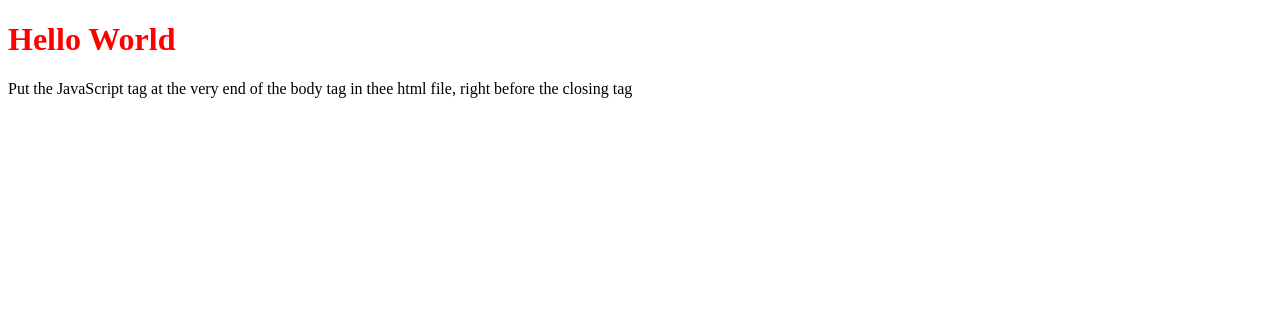
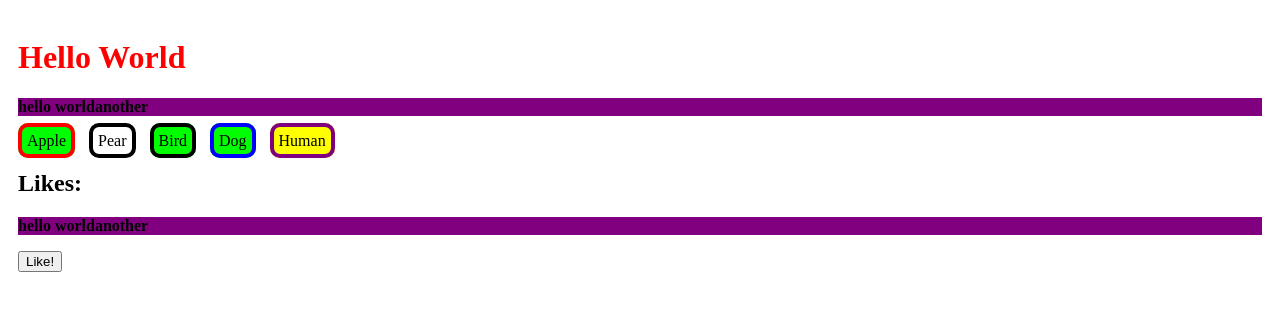
Before and after one commit to Noemike/sah-js-examples, a plain HTML site: page index.html in a window 1280 px wide. Drawn offline with nearby package versions, Linux system fonts and the light colour scheme.

Commit message:
played with JavaScript

```diff
--- a/index.html
+++ b/index.html
@@ -10,6 +10,17 @@
     <h1>Hello World</h1>
     <p>Put the JavaScript tag at the very end of the body tag in thee html file, right before the closing tag
     </p>
+<div class="first">Apple</div>
+<div class="second">Pear</div>
+<div class="third">Bird</div>
+<div class="fourth">Dog</div>
+<div class="fifth">Human</div>
+
+<h2>Likes:</h2>
+<p>13</p>
+<button>Like!</button>
+
+<script src="https://code.jquery.com/jquery-3.5.1.js"></script>
 <script src="scripts.js"></script>
 </body>
 </html>
--- a/scripts.js
+++ b/scripts.js
@@ -1,3 +1,17 @@
+// 4th part
+
+$('p').css('background', 'purple');
+$('p').text('<strong>hello world</strong>');
+$('p').html('<strong>hello world</strong>');
+
+$('p').append('<strong>another</strong>');
+// $('div').remove();
+
+$('button').click(() => {
+    $('.first').toggleClass ('hidden');
+})
+
+// From 1st part to 3rd
 console.log("This is JavaScript");
 
 let colors=["orange, blue, green, red"]
@@ -38,8 +52,9 @@ let myFunction = x => {console.log(x);
 }
 
 let greeter = name =>  {
-console.log('Hello, ${name}');
-if (name==="Norbi") {console.log("he is an adult")}
+    console.log('Hello, ${name}');
+    if (name==="Norbi")
+    {console.log("he is an adult")}
 }
 
 greeter("Levi");
--- a/styles.css
+++ b/styles.css
@@ -1,3 +1,36 @@
 h1 {
     color: red;
 }
+
+div {
+    display: inline;
+    margin-right: 10px;
+    padding: 5px;
+    border-radius: 10px;
+    border: 4px solid black;
+    background: lime;
+  }
+
+  .first {
+    border: 4px solid red;
+  }
+
+  .second {
+    border: 4px solid #000000;
+    background: white;
+  }
+
+  body {
+    padding: 10px;
+  }
+  .fourth {
+    border: 4px solid blue;
+  }
+  .fifth {
+    border: 4px solid purple;
+    background: yellow;
+  }
+
+  .hidden {
+      display: none;
+  }
```
